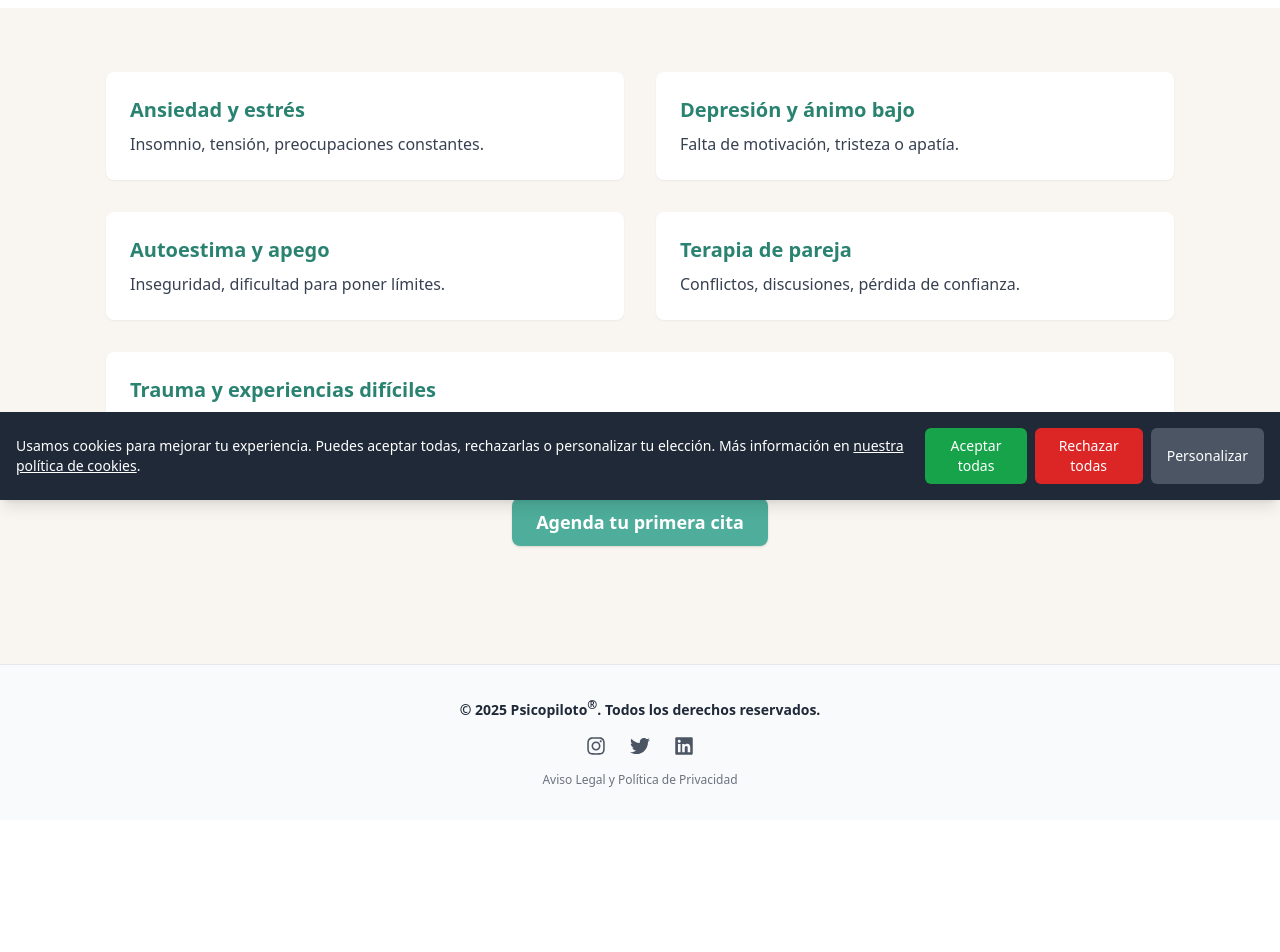
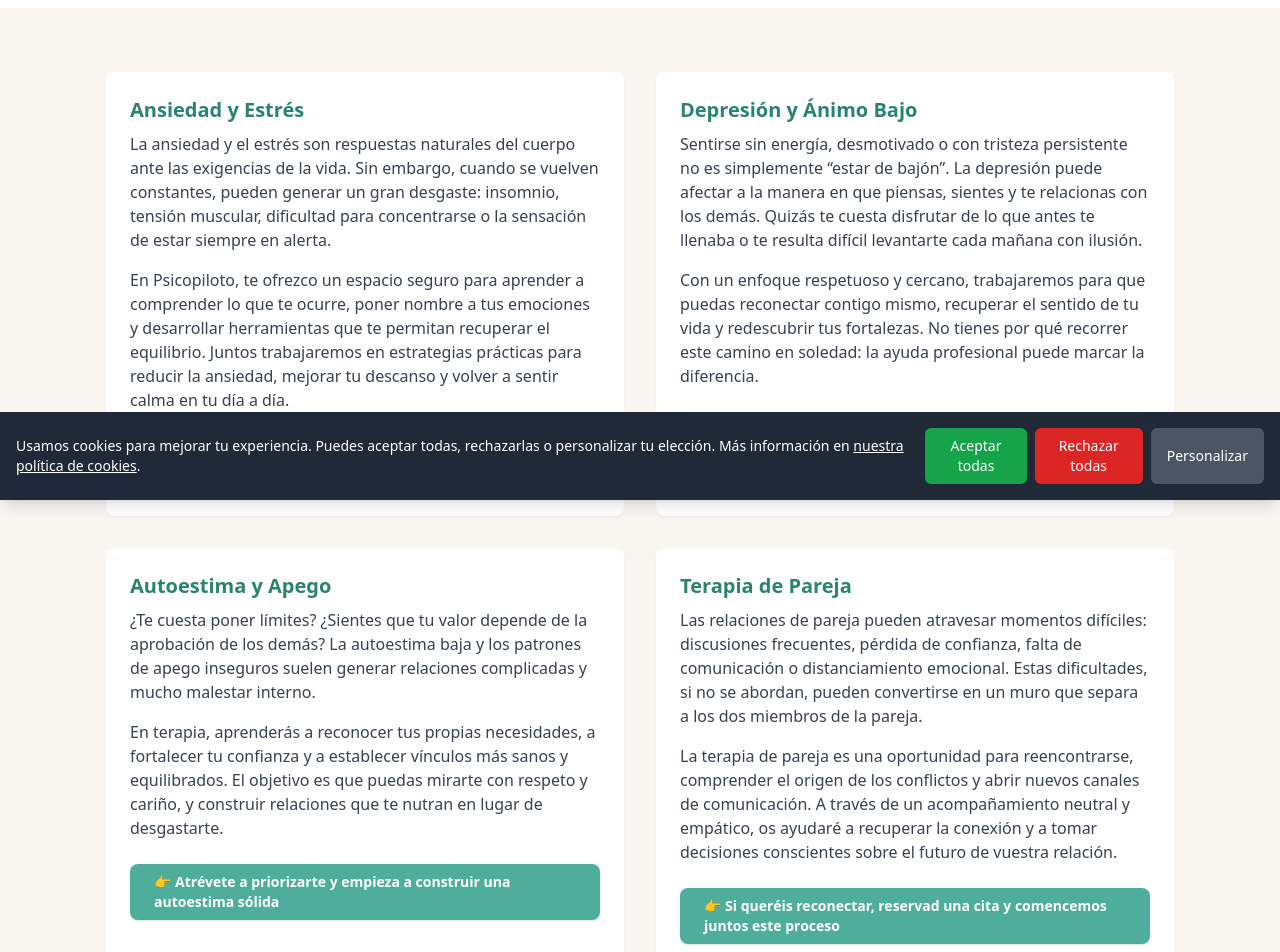
Before and after one commit to psicopiloto/psicopilotopage1, a Next.js app: page /servicios in a window 1280 px wide. Shown: the part 300-1252 px from the top of the page. Before the commit the page ends 1120 px from the top, so only its background shows below. Built offline with nearby package versions, Linux system fonts and the light colour scheme.

Commit message:
Update servicios.js

```diff
--- a/pages/servicios.js
+++ b/pages/servicios.js
@@ -1,17 +1,31 @@
 import Nav from "../components/Nav";
 import Footer from "../components/Footer";
 import Link from "next/link";
+import Head from "next/head";
 
 export default function Servicios() {
   return (
     <div className="min-h-screen flex flex-col font-sans bg-psicopiloto-sand-50 text-psicopiloto-gray-700">
+      <Head>
+        <title>Servicios de Psicología | Psicopiloto</title>
+        <meta
+          name="description"
+          content="Psicoterapia para ansiedad, estrés, depresión, autoestima, terapia de pareja y trauma. Un espacio seguro para recuperar tu bienestar emocional con Psicopiloto."
+        />
+        <meta
+          name="keywords"
+          content="psicología, ansiedad, estrés, depresión, autoestima, terapia de pareja, trauma, EMDR, psicoterapia online"
+        />
+        <meta name="author" content="Psicopiloto" />
+      </Head>
+
       <Nav />
       <main className="flex-grow pt-16">
         {/* HERO */}
         <section className="py-16 bg-white text-center">
           <div className="container mx-auto max-w-4xl">
             <h1 className="text-4xl font-bold mb-6 text-psicopiloto-blue-700">
-              Servicios
+              Servicios de Psicología
             </h1>
             <p className="text-psicopiloto-gray-600 leading-relaxed">
               En <strong>Psicopiloto</strong> encontrarás un espacio seguro y
@@ -24,45 +38,135 @@ export default function Servicios() {
         {/* LISTA DE SERVICIOS */}
         <section className="py-16 bg-psicopiloto-sand-50">
           <div className="container mx-auto max-w-5xl grid md:grid-cols-2 gap-8 text-psicopiloto-gray-700">
+
+            {/* Ansiedad y Estrés */}
             <div className="p-6 bg-white rounded-lg shadow-sm hover:shadow-md transition">
-              <h3 className="font-semibold text-xl mb-2 text-psicopiloto-green-600">
-                Ansiedad y estrés
-              </h3>
-              <p>Insomnio, tensión, preocupaciones constantes.</p>
+              <h2 className="font-semibold text-xl mb-2 text-psicopiloto-green-600">
+                Ansiedad y Estrés
+              </h2>
+              <p className="mb-4">
+                La ansiedad y el estrés son respuestas naturales del cuerpo ante
+                las exigencias de la vida. Sin embargo, cuando se vuelven
+                constantes, pueden generar un gran desgaste: insomnio, tensión
+                muscular, dificultad para concentrarse o la sensación de estar
+                siempre en alerta.
+              </p>
+              <p className="mb-4">
+                En Psicopiloto, te ofrezco un espacio seguro para aprender a
+                comprender lo que te ocurre, poner nombre a tus emociones y
+                desarrollar herramientas que te permitan recuperar el
+                equilibrio. Juntos trabajaremos en estrategias prácticas para
+                reducir la ansiedad, mejorar tu descanso y volver a sentir calma
+                en tu día a día.
+              </p>
+              <Link href="/contacto">
+                <span className="inline-block mt-2 px-6 py-2 bg-psicopiloto-green-500 text-white rounded-lg text-sm font-semibold shadow hover:bg-psicopiloto-green-600 transition">
+                  👉 Da el primer paso y comienza a transformar tu relación con el estrés
+                </span>
+              </Link>
             </div>
+
+            {/* Depresión y Ánimo Bajo */}
             <div className="p-6 bg-white rounded-lg shadow-sm hover:shadow-md transition">
-              <h3 className="font-semibold text-xl mb-2 text-psicopiloto-green-600">
-                Depresión y ánimo bajo
-              </h3>
-              <p>Falta de motivación, tristeza o apatía.</p>
+              <h2 className="font-semibold text-xl mb-2 text-psicopiloto-green-600">
+                Depresión y Ánimo Bajo
+              </h2>
+              <p className="mb-4">
+                Sentirse sin energía, desmotivado o con tristeza persistente no
+                es simplemente “estar de bajón”. La depresión puede afectar a la
+                manera en que piensas, sientes y te relacionas con los demás.
+                Quizás te cuesta disfrutar de lo que antes te llenaba o te
+                resulta difícil levantarte cada mañana con ilusión.
+              </p>
+              <p className="mb-4">
+                Con un enfoque respetuoso y cercano, trabajaremos para que
+                puedas reconectar contigo mismo, recuperar el sentido de tu vida
+                y redescubrir tus fortalezas. No tienes por qué recorrer este
+                camino en soledad: la ayuda profesional puede marcar la
+                diferencia.
+              </p>
+              <Link href="/contacto">
+                <span className="inline-block mt-2 px-6 py-2 bg-psicopiloto-green-500 text-white rounded-lg text-sm font-semibold shadow hover:bg-psicopiloto-green-600 transition">
+                  👉 Contacta ahora y empecemos a recuperar tu bienestar emocional
+                </span>
+              </Link>
             </div>
+
+            {/* Autoestima y Apego */}
             <div className="p-6 bg-white rounded-lg shadow-sm hover:shadow-md transition">
-              <h3 className="font-semibold text-xl mb-2 text-psicopiloto-green-600">
-                Autoestima y apego
-              </h3>
-              <p>Inseguridad, dificultad para poner límites.</p>
+              <h2 className="font-semibold text-xl mb-2 text-psicopiloto-green-600">
+                Autoestima y Apego
+              </h2>
+              <p className="mb-4">
+                ¿Te cuesta poner límites? ¿Sientes que tu valor depende de la
+                aprobación de los demás? La autoestima baja y los patrones de
+                apego inseguros suelen generar relaciones complicadas y mucho
+                malestar interno.
+              </p>
+              <p className="mb-4">
+                En terapia, aprenderás a reconocer tus propias necesidades, a
+                fortalecer tu confianza y a establecer vínculos más sanos y
+                equilibrados. El objetivo es que puedas mirarte con respeto y
+                cariño, y construir relaciones que te nutran en lugar de
+                desgastarte.
+              </p>
+              <Link href="/contacto">
+                <span className="inline-block mt-2 px-6 py-2 bg-psicopiloto-green-500 text-white rounded-lg text-sm font-semibold shadow hover:bg-psicopiloto-green-600 transition">
+                  👉 Atrévete a priorizarte y empieza a construir una autoestima sólida
+                </span>
+              </Link>
             </div>
+
+            {/* Terapia de Pareja */}
             <div className="p-6 bg-white rounded-lg shadow-sm hover:shadow-md transition">
-              <h3 className="font-semibold text-xl mb-2 text-psicopiloto-green-600">
-                Terapia de pareja
-              </h3>
-              <p>Conflictos, discusiones, pérdida de confianza.</p>
+              <h2 className="font-semibold text-xl mb-2 text-psicopiloto-green-600">
+                Terapia de Pareja
+              </h2>
+              <p className="mb-4">
+                Las relaciones de pareja pueden atravesar momentos difíciles:
+                discusiones frecuentes, pérdida de confianza, falta de
+                comunicación o distanciamiento emocional. Estas dificultades, si
+                no se abordan, pueden convertirse en un muro que separa a los
+                dos miembros de la pareja.
+              </p>
+              <p className="mb-4">
+                La terapia de pareja es una oportunidad para reencontrarse,
+                comprender el origen de los conflictos y abrir nuevos canales de
+                comunicación. A través de un acompañamiento neutral y empático,
+                os ayudaré a recuperar la conexión y a tomar decisiones
+                conscientes sobre el futuro de vuestra relación.
+              </p>
+              <Link href="/contacto">
+                <span className="inline-block mt-2 px-6 py-2 bg-psicopiloto-green-500 text-white rounded-lg text-sm font-semibold shadow hover:bg-psicopiloto-green-600 transition">
+                  👉 Si queréis reconectar, reservad una cita y comencemos juntos este proceso
+                </span>
+              </Link>
             </div>
+
+            {/* Trauma y Experiencias Difíciles */}
             <div className="p-6 bg-white rounded-lg shadow-sm hover:shadow-md transition md:col-span-2">
-              <h3 className="font-semibold text-xl mb-2 text-psicopiloto-green-600">
-                Trauma y experiencias difíciles
-              </h3>
-              <p>Recuerdos dolorosos, bloqueos emocionales, EMDR.</p>
+              <h2 className="font-semibold text-xl mb-2 text-psicopiloto-green-600">
+                Trauma y Experiencias Difíciles
+              </h2>
+              <p className="mb-4">
+                Las experiencias dolorosas del pasado pueden dejar huellas
+                profundas en la memoria y en el cuerpo, apareciendo en forma de
+                bloqueos, recuerdos intrusivos o emociones intensas que parecen
+                imposibles de manejar.
+              </p>
+              <p className="mb-4">
+                En Psicopiloto, utilizo enfoques basados en la evidencia como la
+                terapia EMDR, que ayudan a procesar y liberar esas memorias
+                traumáticas de una manera segura y progresiva. El objetivo es
+                que puedas mirar al pasado sin que condicione tu presente, y
+                recuperar tu capacidad de vivir con libertad y serenidad.
+              </p>
+              <Link href="/contacto">
+                <span className="inline-block mt-2 px-6 py-2 bg-psicopiloto-green-500 text-white rounded-lg text-sm font-semibold shadow hover:bg-psicopiloto-green-600 transition">
+                  👉 Empieza a sanar tu historia: agenda tu sesión de terapia
+                </span>
+              </Link>
             </div>
-          </div>
-
-          {/* CTA */}
-          <div className="text-center mt-12">
-            <Link href="/contacto">
-              <span className="px-6 py-3 bg-psicopiloto-green-500 text-white rounded-lg text-lg font-semibold shadow hover:bg-psicopiloto-green-600 transition">
-                Agenda tu primera cita
-              </span>
-            </Link>
           </div>
         </section>
       </main>
```
